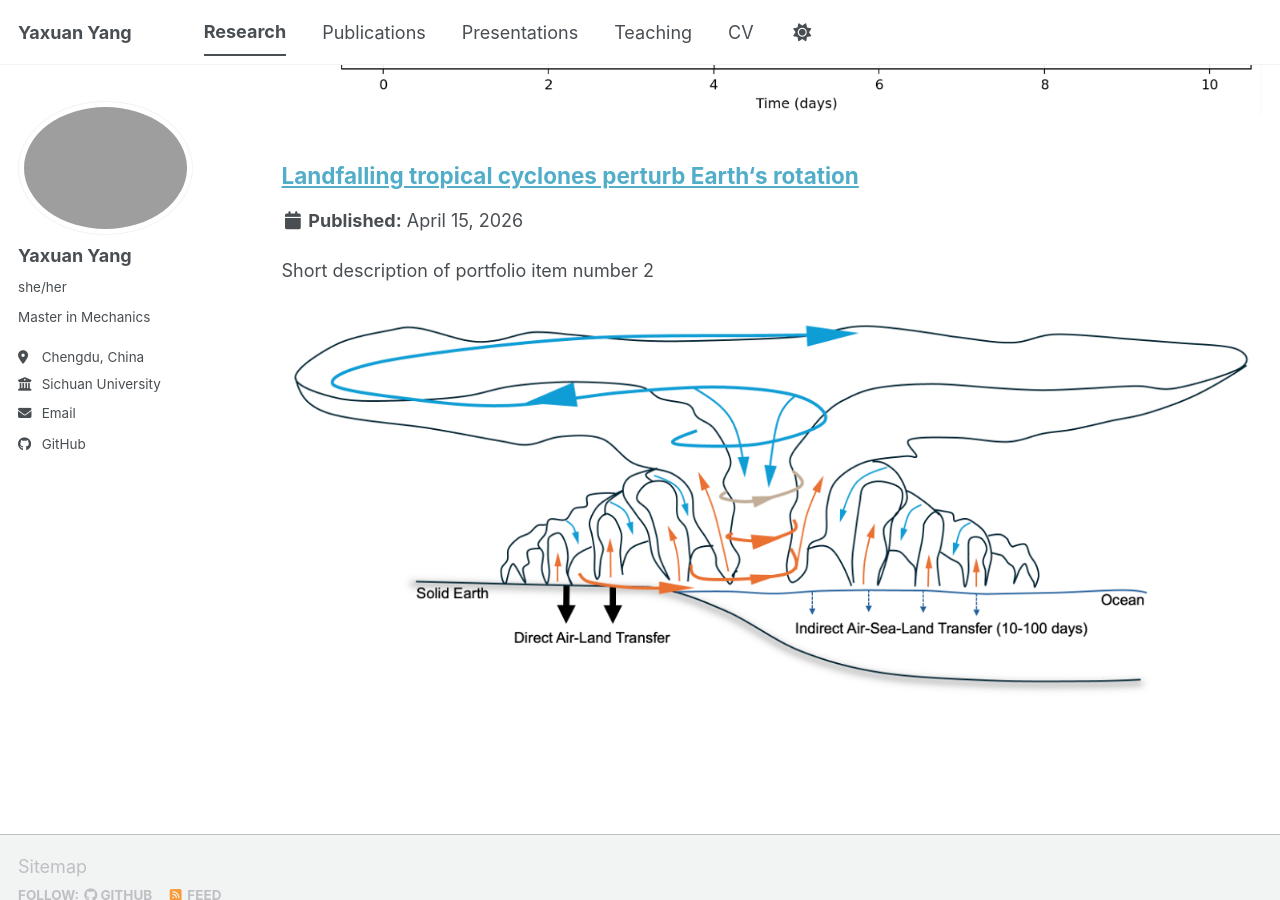
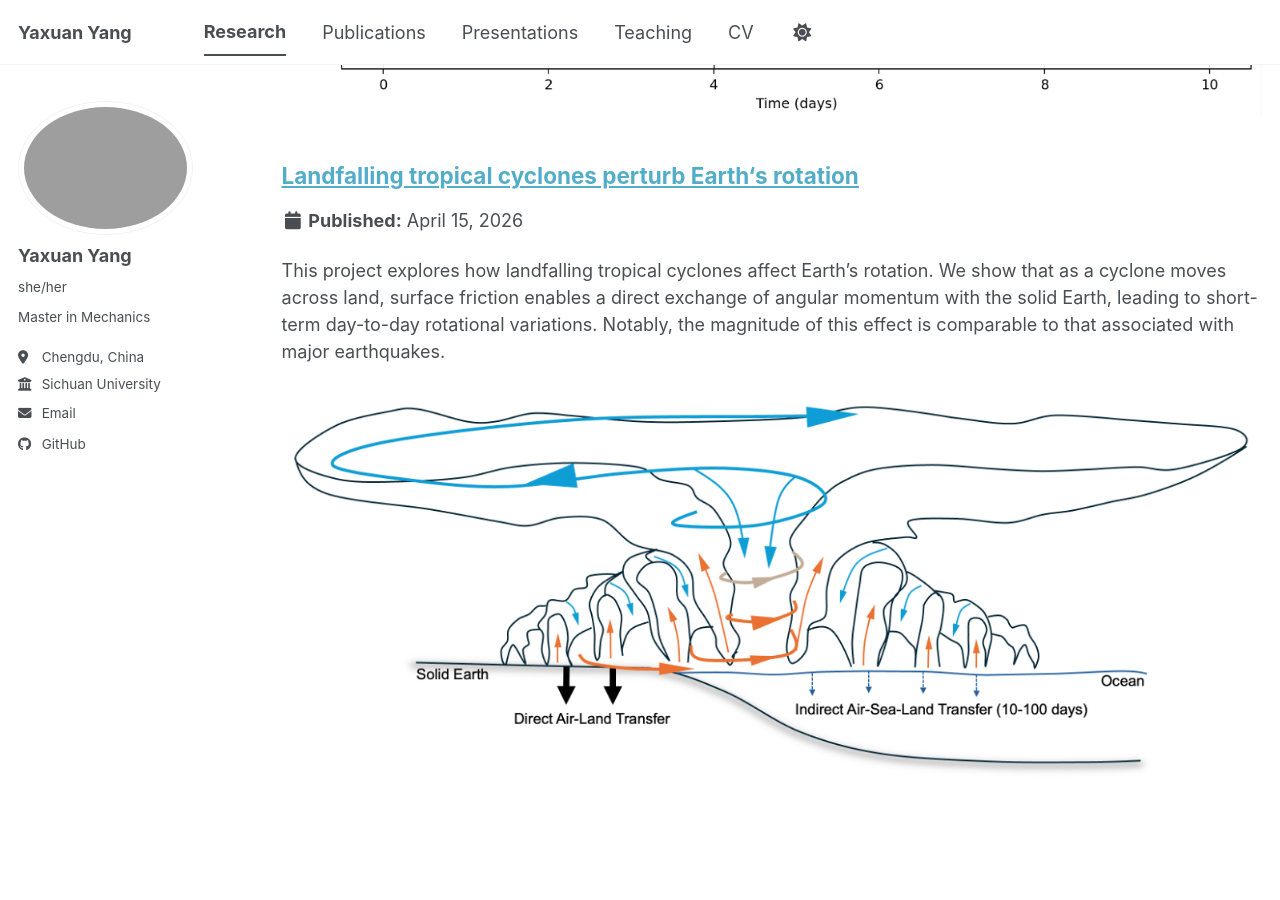
Before and after one commit to yyx-git/yyx-git.github.io, a Jekyll site: the page built from _pages/research.html, in a window 1280 px wide and 900 px high, scrolled down 713 px. Built offline with Jekyll 4.4.1, drawn with Linux system fonts in a browser that asks for light colours; a script bundle is joined from its source files by our own code; library files that are not in the unit come from our copies.

Commit message:
Update portfolio-2.md

```diff
--- a/_portfolio/portfolio-2.md
+++ b/_portfolio/portfolio-2.md
@@ -1,6 +1,6 @@
 ---
 title: "Landfalling tropical cyclones perturb Earth‘s rotation"
-excerpt: "Short description of portfolio item number 2 <br/><img src='/images/Landfall1.png'>"
+excerpt: "This project explores how landfalling tropical cyclones affect Earth’s rotation. We show that as a cyclone moves across land, surface friction enables a direct exchange of angular momentum with the solid Earth, leading to short-term day-to-day rotational variations. Notably, the magnitude of this effect is comparable to that associated with major earthquakes. <br/><img src='/images/Landfall1.png'>"
 collection: portfolio
 ---
 
```
